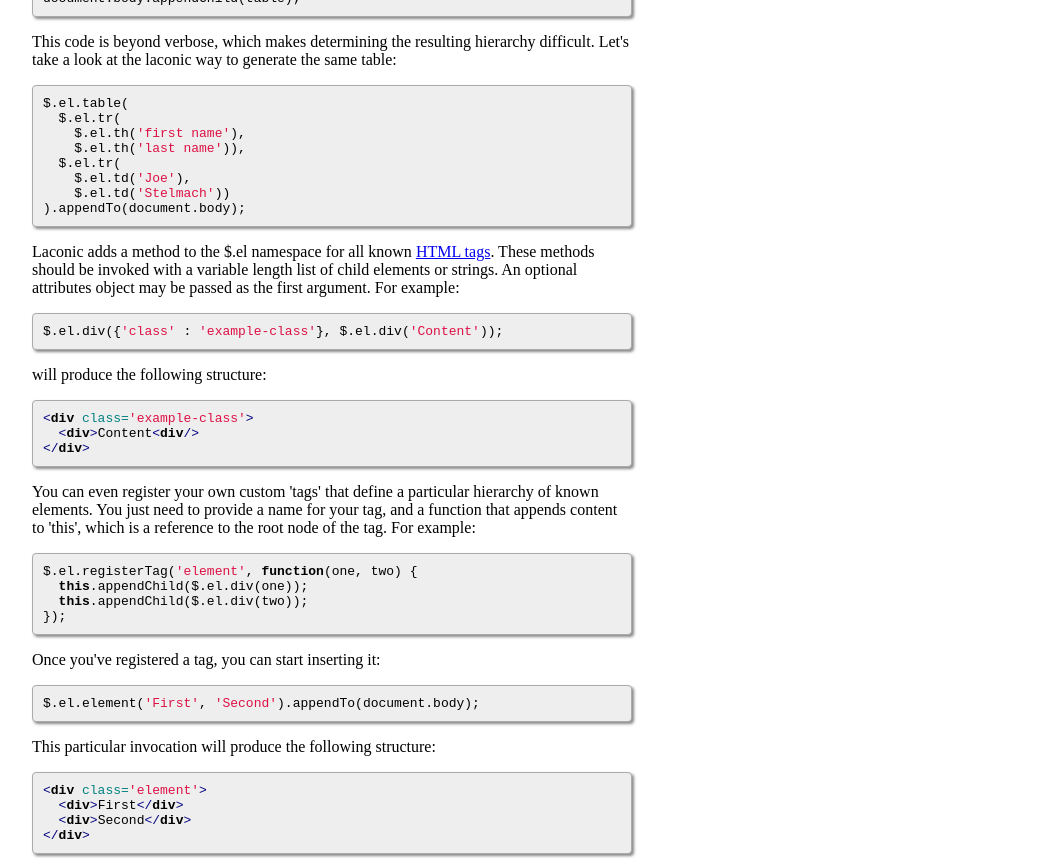
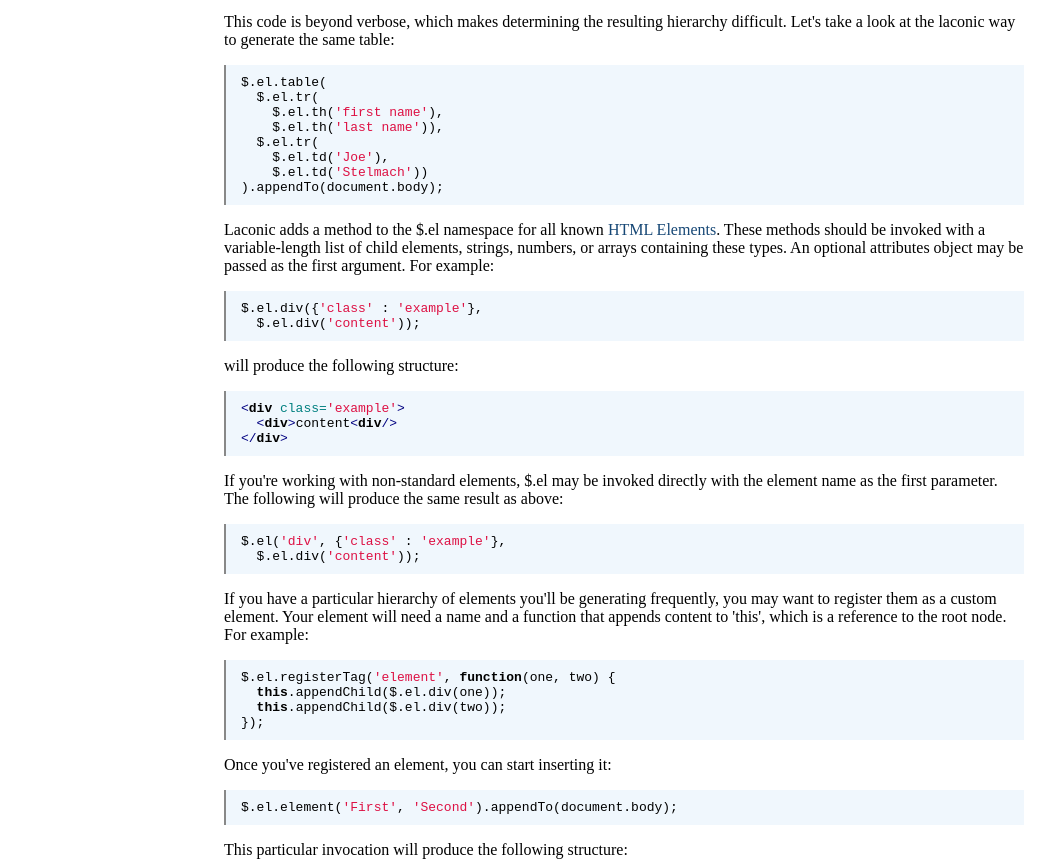
Before and after one commit to joestelmach/laconic, a plain HTML site: page index.html in a window 1280 px wide. Shown: the part 441-1303 px from the top of the page, without its empty margins (16-1071 px from the left). Drawn offline with Linux system fonts and the light colour scheme.

Commit message:
improved docs

```diff
--- a/index.html
+++ b/index.html
@@ -7,20 +7,25 @@
     <style type='text/css'>
       body {
         padding:0 40px;
-        max-width:600px;
+        max-width:800px;
+        margin:auto;
       }
 
       body pre code {
         display:block;
-        background-color:#eee;
-        padding:10px;
-        border:1px solid #aaa;
-        border-radius:4px;
-        -webkit-border-radius:4px;
-        -moz-border-radius:4px;
-        box-shadow: 2px 2px 5px #888;
-        -webkit-box-shadow: 2px 2px 3px #888;
-        -moz-box-shadow: 2px 2px 3px #888;
+        background-color:#f0f7fd;
+        padding:10px 10px 10px 15px;
+        border-left:2px solid #888;
+        min-width:500px;
+      }
+
+      a {
+        color:#164775;
+        text-decoration:none;
+      }
+
+      a:hover {
+        text-decoration:underline;
       }
     </style>
 
@@ -32,7 +37,7 @@
   <body>
     <h1>Laconic</h1>
     <p>
-      Laconic is a lightweight approach to generating DOM content in JavaScript.  The
+      Laconic offers an intuitive approach to generating DOM content in JavaScript.  The
       source code is available on <a href='https://github.com/joestelmach/laconic'>GitHub</a>.
     </p>
 
@@ -77,22 +82,28 @@ document.body.appendChild(table);
 
     <p>
       Laconic adds a method to the $.el namespace for all known
-      <a href="http://www.whatwg.org/specs/web-apps/current-work/multipage/section-index.html#elements-1">HTML tags</a>.  These methods should be invoked with a variable length list of child elements or strings. An optional attributes object may be passed as the first argument.  For example:
+      <a href="http://www.whatwg.org/specs/web-apps/current-work/multipage/section-index.html#elements-1">HTML Elements</a>.  These methods should be invoked with a variable-length list of child elements, strings, numbers, or arrays containing these types. An optional attributes object may be passed as the first argument.  For example:
     </p>
-<pre><code class='language-javascript'>$.el.div({'class' : 'example-class'}, $.el.div('Content'));</code></pre>
+<pre><code class='language-javascript'>$.el.div({'class' : 'example'},
+  $.el.div('content'));</code></pre>
     <p>
       will produce the following structure:
     </p>
-<pre><code class='language-html'>&lt;div class='example-class'&gt;
-  &lt;div&gt;Content&lt;div/&gt;
+<pre><code class='language-html'>&lt;div class='example'&gt;
+  &lt;div&gt;content&lt;div/&gt;
 &lt;/div&gt;
 </code></pre>
+    <p>
+      If you're working with non-standard elements, $.el may be invoked directly with the
+      element name as the first parameter.  The following will produce the same result as above:
+    </p>
+<pre><code class='language-javascript'>$.el('div', {'class' : 'example'},
+  $.el.div('content'));</code></pre>
 
     <p>
-      You can even register your own custom 'tags' that define a particular
-      hierarchy of known elements.  You just need to provide a name for
-      your tag, and a function that appends content to 'this', which is a
-      reference to the root node of the tag.  For example:
+      If you have a particular hierarchy of elements you'll be generating frequently, you may
+      want to register them as a custom element.  Your element will need a name and a function that
+      appends content to 'this', which is a reference to the root node.  For example:
     </p>
 
 <pre><code class='language-javascript'>$.el.registerTag('element', function(one, two) {
@@ -101,7 +112,7 @@ document.body.appendChild(table);
 });
 </code></pre>
     <p>
-      Once you've registered a tag, you can start inserting it:
+      Once you've registered an element, you can start inserting it:
     </p>
 
 <pre><code class='language-javascript'>$.el.element('First', 'Second').appendTo(document.body);</code></pre>
```
